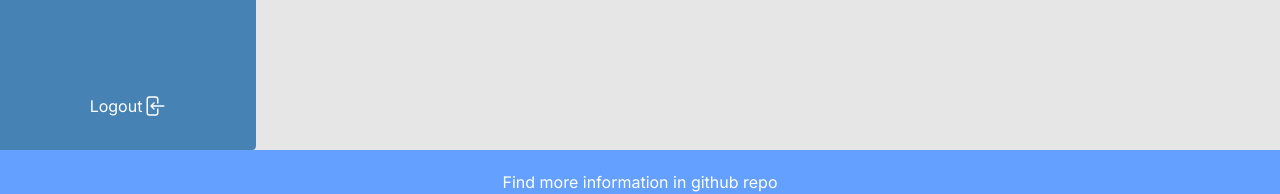
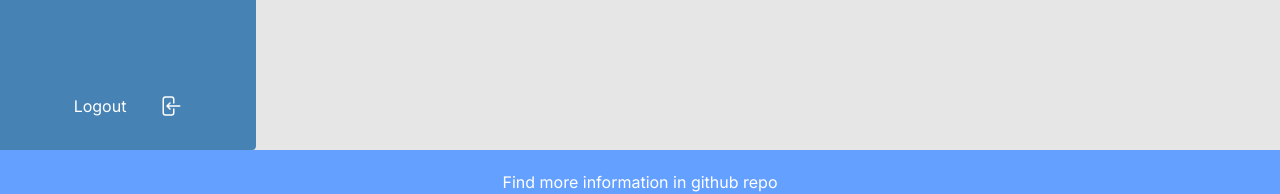
Before and after one commit to Isendoum/template-platform, a Next.js app: page /platform/dashboard in a window 1280 px wide. Shown: the part 650-844 px from the top of the page. Built offline with nearby package versions, Linux system fonts and the light colour scheme; no server answers.

Commit message:
Simplified button component.
- Css fixes on custom button component and globals.css

```diff
--- a/src/app/globals.css
+++ b/src/app/globals.css
@@ -52,10 +52,10 @@ body {
 }
 
 button {
-   background-color: rgb(var(--button-background-color));
+   background-color: rgb(var(--button-background-color)) !important;
    color: rgb(var(--button-color));
    transition: background-color 0.4s ease;
-   border-radius: 1rem;
+   border-radius: 0.75rem;
    width: 100%;
    margin-top: 4px;
    margin-bottom: 4px;
@@ -63,7 +63,7 @@ button {
 }
 
 button:hover {
-   background-color: rgb(var(--button-background-color-hover));
+   background-color: rgb(var(--button-background-color-hover)) !important;
 }
 
 footer {
--- a/src/components/core/buttons/Button.tsx
+++ b/src/components/core/buttons/Button.tsx
@@ -2,40 +2,33 @@ import React, { ButtonHTMLAttributes } from "react";
 type ButtonProps = ButtonHTMLAttributes<HTMLButtonElement> & {
    variant?: "primary" | "success";
 };
-const CustomButton: React.FC<ButtonProps> = ({ children, ...props }) => {
-   switch (props.variant) {
-      case "primary":
-         return (
-            <button
-               type="button"
-               className="border bg-primary text-white rounded-md px-4 transition duration-500 ease select-none hover:bg-primary-hover focus:outline-none focus:shadow-outline"
-               {...props}
-            >
-               <div className="flex flex-row justify-center">{children}</div>
-            </button>
-         );
+const CustomButton: React.FC<ButtonProps> = ({
+   children,
+   className,
+   variant,
+   ...props
+}) => {
+   const btnClassname = () => {
+      switch (variant) {
+         case "primary":
+            return "border bg-primary text-white transition duration-500 ease select-none hover:bg-primary-hover focus:outline-none focus:shadow-outline";
+         case "success":
+            return "border border-green-500 bg-green-500 text-white transition duration-500 ease select-none hover:bg-green-600 focus:outline-none focus:shadow-outline";
+         default:
+            return "";
+      }
+   };
 
-      case "success":
-         return (
-            <button
-               type="button"
-               className="border border-green-500 bg-green-500 text-white rounded-md px-4 py-2 m-2 transition duration-500 ease select-none hover:bg-green-600 focus:outline-none focus:shadow-outline"
-               {...props}
-            >
-               <div className="flex flex-row justify-center">{children}</div>
-            </button>
-         );
+   const combinedClassName = `${btnClassname()} ${className || ""}`.trim();
 
-      default:
-         return (
-            <button {...props}>
-               <div className="flex flex-row justify-center items-center">
-                  {React.Children.map(children, (child) => (
-                     <div className="">{child}</div>
-                  ))}
-               </div>
-            </button>
-         );
-   }
+   return (
+      <button className={combinedClassName} {...props}>
+         <div className="flex flex-row justify-center">
+            {React.Children.map(children, (child) => (
+               <div className="px-4">{child}</div>
+            ))}
+         </div>
+      </button>
+   );
 };
 export default CustomButton;
--- a/src/components/core/drawerMenu/index.tsx
+++ b/src/components/core/drawerMenu/index.tsx
@@ -116,7 +116,7 @@ const DrawerMenu = () => {
                   >
                      {renderMenuItems(menu)}
                   </ul>
-                  <div>
+                  <div className="flex flex-col">
                      <div className="flex flex-row justify-around mb-2 items-center">
                         <div>{data?.user?.name}</div>
                         {data?.user?.image && (
```
Also changed, not shown: postcss.config.js (+5 -5 lines).
